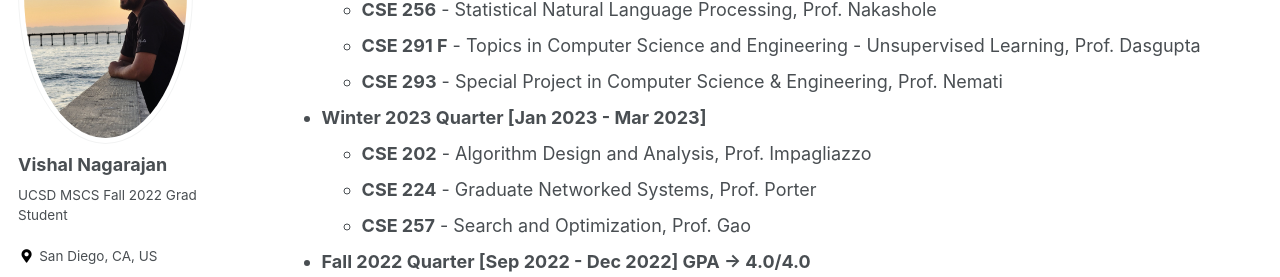
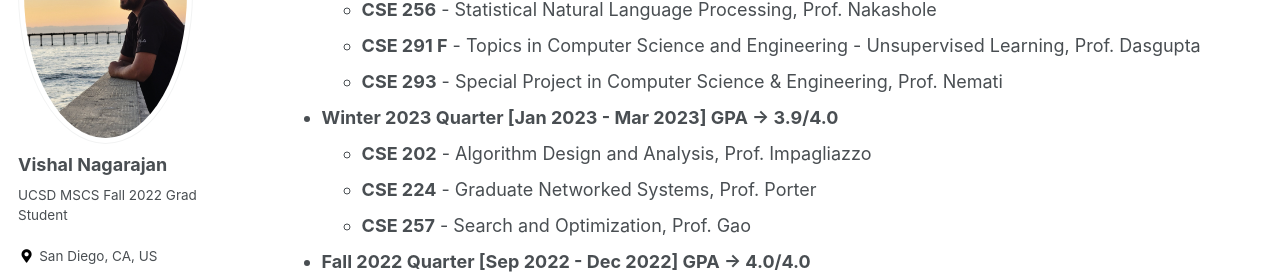
Before and after one commit to vishaln15/vishaln15.github.io, a Jekyll site: the page built from _pages/timeline.md, in a window 1280 px wide and 900 px high. Shown: the part 276-553 px from the top of the window. Built offline with Jekyll 4.4.1, drawn with Linux system fonts in a browser that asks for light colours; some web fonts are replaced.

Commit message:
Updated GPA

```diff
--- a/_pages/timeline.md
+++ b/_pages/timeline.md
@@ -14,7 +14,7 @@ author_profile: true
         <li><b>CSE 291 F</b> - Topics in Computer Science and Engineering - Unsupervised Learning, Prof. Dasgupta</li>
         <li><b>CSE 293</b> - Special Project in Computer Science & Engineering, Prof. Nemati</li>
     </ul>
-<li style="font-weight: bold">Winter 2023 Quarter [Jan 2023 - Mar 2023]</li>
+<li style="font-weight: bold">Winter 2023 Quarter [Jan 2023 - Mar 2023] <b>GPA -> 3.9/4.0</b></li>
     <ul>
         <li><b>CSE 202</b> - Algorithm Design and Analysis, Prof. Impagliazzo</li>
         <li><b>CSE 224</b> - Graduate Networked Systems, Prof. Porter</li>
```
